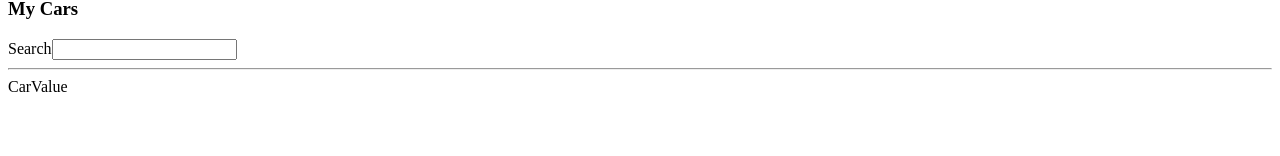
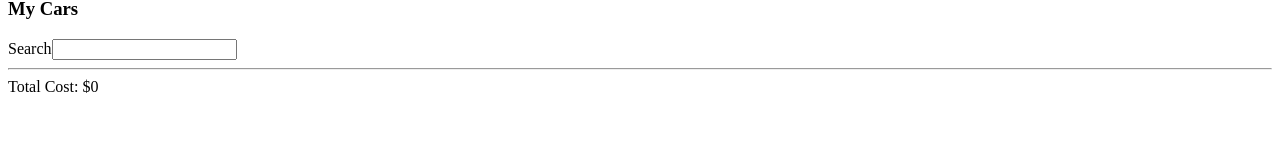
Before and after one commit to AmithGamagedara/Modern-React-with-Redux-Course, a React (Vite) app in the folder cars/: page / in a window 1280 px wide. Shown: the part 144-300 px from the top of the page. Built offline with nearby package versions, Linux system fonts and the light colour scheme; the HTML template or start-up script is replaced by a standard one.

Commit message:
add: total cost

```diff
--- a/cars/src/component/CarValue.js
+++ b/cars/src/component/CarValue.js
@@ -1,9 +1,22 @@
-import React from 'react'
+import React from "react";
+import { useSelector } from "react-redux";
 
 function CarValue() {
-  return (
-    <div>CarValue</div>
-  )
+  const totalCost = useSelector(
+    ({ cars: { data, searchTerm } }) =>
+      data
+        .filter((car) =>
+          car.name.toLowerCase().includes(searchTerm.toLowerCase())
+        )
+        .reduce((acc, car) => acc + car.cost, 0)
+    // let cost = 0;
+    // for (let car of filteredCars) {
+    //   cost += car.cost;
+    // }
+    // return cost;
+  );
+
+  return <div className="car-value">Total Cost: ${totalCost}</div>;
 }
 
-export default CarValue
+export default CarValue;
```
